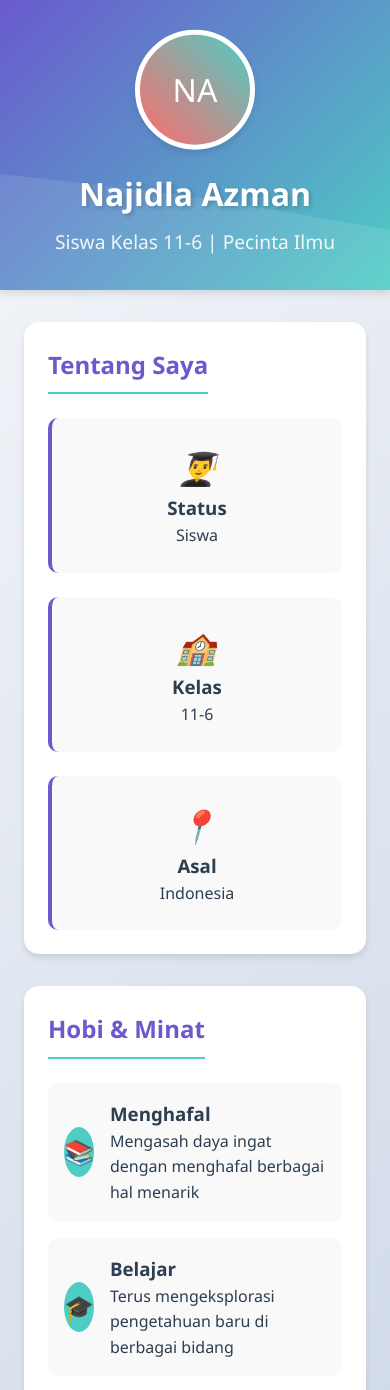
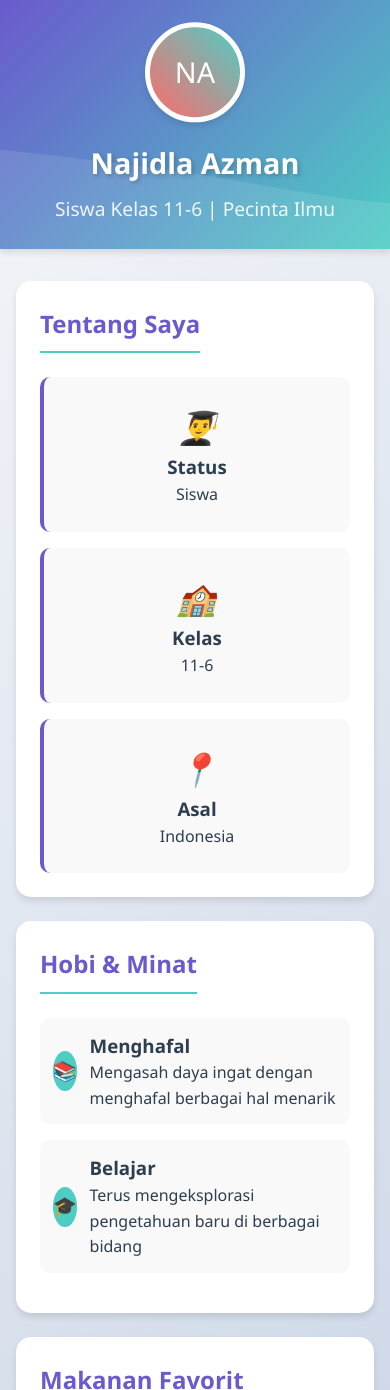
Before and after one commit to NajidlaAzman/my-site, a plain HTML site: page index.html in a window 390 px wide. Shown: the top 1390 px of the page. Drawn offline with Linux system fonts and the light colour scheme.

Commit message:
index.html
Updated mobile responsiveness for various elements including header, h1, profile image, and food container.

```diff
--- a/index.html
+++ b/index.html
@@ -224,25 +224,64 @@
             animation: float 5s ease-in-out infinite;
         }
 
-        /* Responsif */
+        /* Responsif Mobile */
         @media (max-width: 768px) {
+            header {
+                padding: 1.5rem 1rem;
+                text-align: center;
+            }
+
             h1 {
-                font-size: 2rem;
+                font-size: 1.8rem;
             }
 
             .profile-img {
-                width: 120px;
-                height: 120px;
-                font-size: 2rem;
+                width: 100px;
+                height: 100px;
+                font-size: 1.8rem;
+            }
+
+            main {
+                padding: 0 1rem;
             }
 
             section {
                 padding: 1.5rem;
+                margin-bottom: 1.5rem;
+            }
+
+            .info-grid {
+                grid-template-columns: 1fr; /* jadi satu kolom di mobile */
+                gap: 1rem;
+            }
+
+            .hobby-item {
+                flex-direction: row;
+                justify-content: flex-start;
+                padding: 0.8rem;
+            }
+
+            .hobby-icon {
+                width: 40px;
+                height: 40px;
+                font-size: 1.2rem;
+                margin-right: 0.8rem;
             }
 
             .food-container {
                 flex-direction: column;
                 text-align: center;
+                gap: 1.5rem;
+            }
+
+            .food-img {
+                width: 150px;
+                height: 150px;
+                font-size: 4rem;
+            }
+
+            .food-desc {
+                min-width: unset;
             }
         }
     </style>
@@ -314,7 +353,6 @@
     </footer>
 
     <script>
-        // Animasi saat scroll
         document.addEventListener('DOMContentLoaded', function() {
             // Efek parallax pada header
             window.addEventListener('scroll', function() {
@@ -338,7 +376,6 @@
                 });
             }, observerOptions);
 
-            // Terapkan animasi pada section
             const sections = document.querySelectorAll('section');
             sections.forEach(section => {
                 section.style.opacity = 0;
@@ -361,4 +398,4 @@
         });
     </script>
 </body>
-</html>
+    </html>
```
